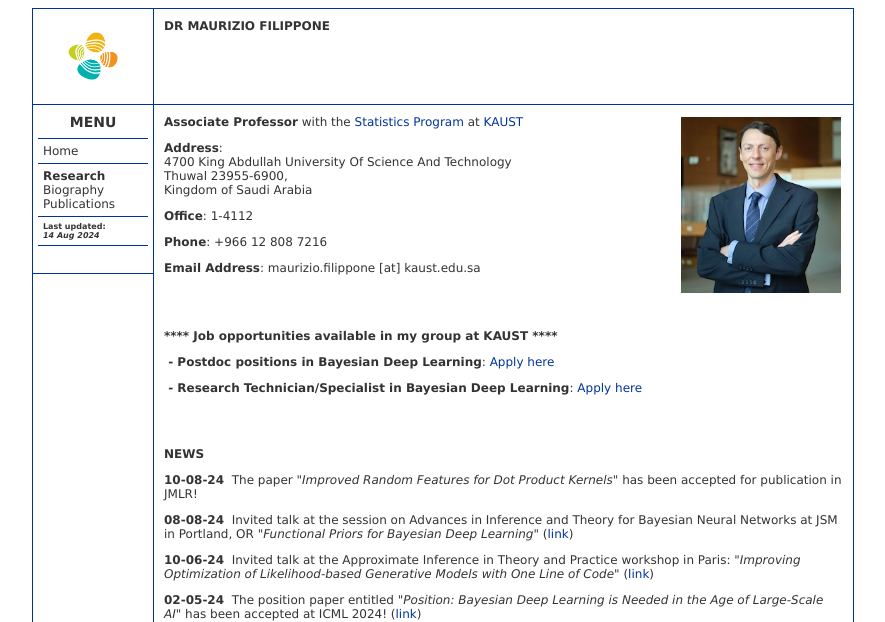
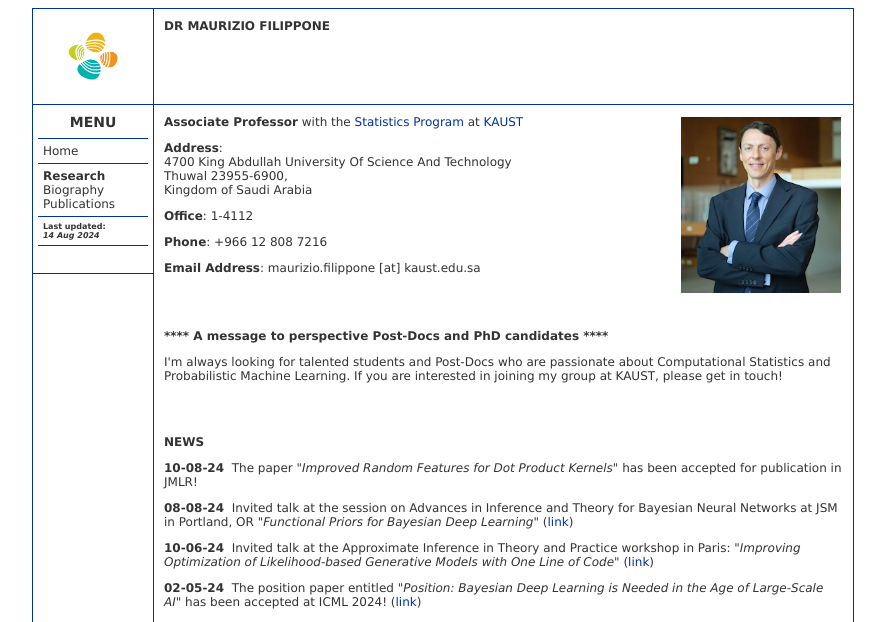
Before and after one commit to mauriziofilippone/mauriziofilippone.github.io, a PHP site: page / in a window 1280 px wide. Shown: the top 622 px of the page, without its empty margins (197-1082 px from the left). Run offline with PHP 8.4, Linux system fonts and the light colour scheme.

Commit message:
Removed the links to job opportunities

```diff
--- a/index.php
+++ b/index.php
@@ -41,8 +41,13 @@ Kingdom of Saudi Arabia
 <br><br>
 <br><br>
 <p>
-<b>**** Job opportunities available in my group at KAUST ****</b>
+<b>**** A message to perspective Post-Docs and PhD candidates ****</b>
 
+<p>
+I'm always looking for talented students and Post-Docs who are passionate about Computational Statistics and Probabilistic Machine Learning.
+If you are interested in joining my group at KAUST, please get in touch!
+
+<!--
 <p>
 <b>&nbsp;- Postdoc positions in Bayesian Deep Learning</b>:
 <a href="http://apply.interfolio.com/142697" target="_blank">
@@ -54,6 +59,7 @@ Apply here
 <a href="http://apply.interfolio.com/142698" target="_blank">
 Apply here
 </a>
+-->
 
 </div>
 
```
Also changed, not shown: index.html (+7 -1 lines).
